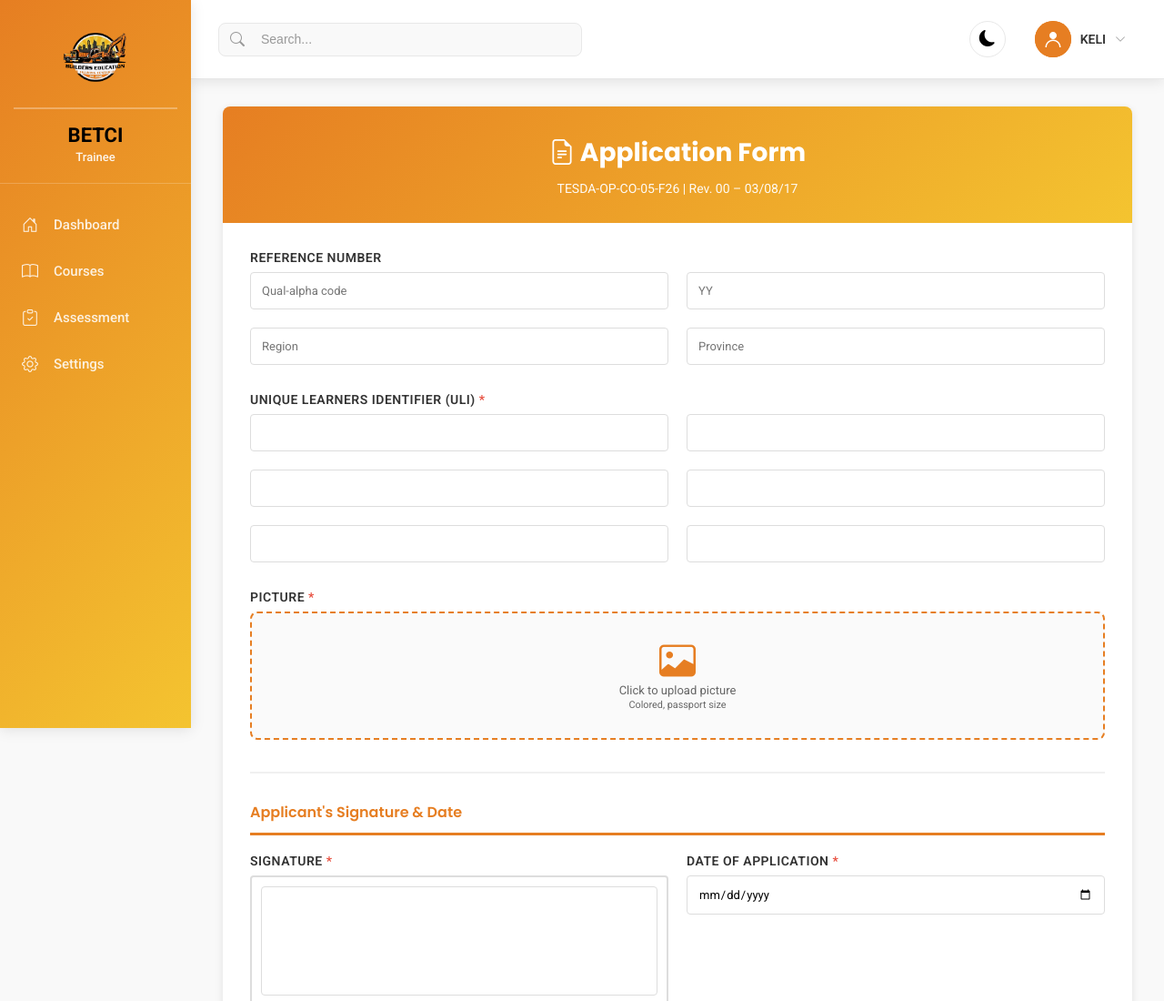
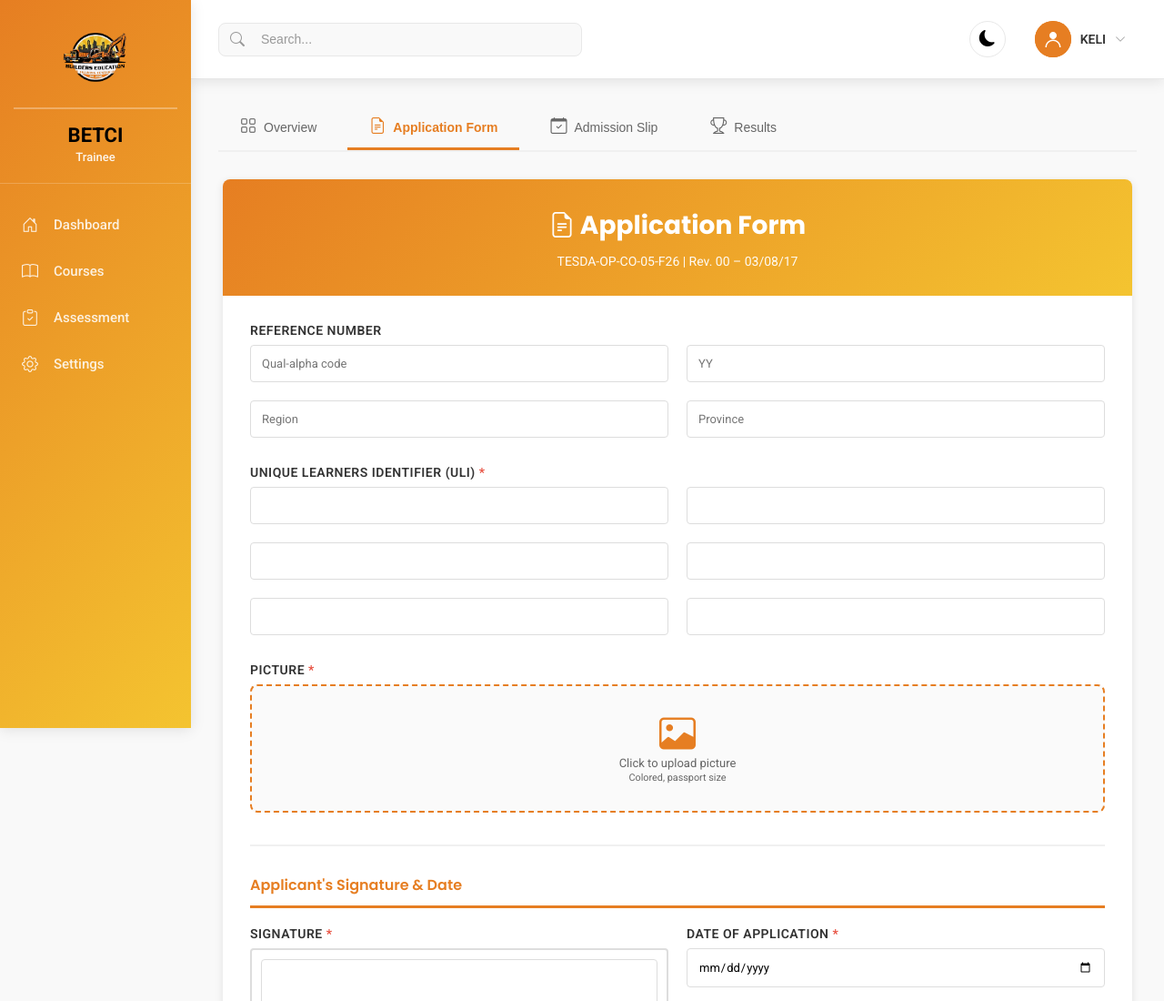
Before and after one commit to maglaquiivan/BETCIV1, a website: page frontend/trainee/pages/assessment/application-form.html in a window 1280 px wide. Shown: the top 1100 px of the page at 91% size. Drawn offline with nearby package versions, Linux system fonts and the light colour scheme.

Commit message:
Add persistent tab navigation to Application Form and Admission Slip pages

```diff
--- a/frontend/trainee/pages/assessment/application-form.html
+++ b/frontend/trainee/pages/assessment/application-form.html
@@ -12,6 +12,57 @@
     <link rel="stylesheet" href="../../assets/css/dashboard.css" />
     <link rel="stylesheet" href="../../assets/css/styles.css" />
     <style>
+        /* Tab Navigation Styles */
+        .tab-navigation {
+            display: flex;
+            gap: 10px;
+            margin: 0 0 30px 0;
+            border-bottom: 2px solid #f0f0f0;
+            padding-bottom: 0;
+            overflow-x: auto;
+        }
+
+        .tab-btn {
+            display: flex;
+            align-items: center;
+            gap: 8px;
+            padding: 12px 24px;
+            border: none;
+            background: transparent;
+            color: #666;
+            font-size: 14px;
+            font-weight: 500;
+            cursor: pointer;
+            transition: all 0.3s ease;
+            border-bottom: 3px solid transparent;
+            white-space: nowrap;
+        }
+
+        .tab-btn i {
+            font-size: 18px;
+        }
+
+        .tab-btn:hover {
+            color: #E67E22;
+            background: rgba(230, 126, 34, 0.05);
+        }
+
+        .tab-btn.active {
+            color: #E67E22;
+            border-bottom-color: #E67E22;
+            font-weight: 600;
+        }
+
+        @media (max-width: 768px) {
+            .tab-btn span {
+                display: none;
+            }
+
+            .tab-btn {
+                padding: 12px 16px;
+            }
+        }
+
         .application-wrapper {
             max-width: 1000px;
             margin: 0 auto;
@@ -480,6 +531,26 @@
 
             <!-- Application Form Content -->
             <div class="dashboard-content">
+                <!-- Tab Navigation -->
+                <div class="tab-navigation">
+                    <button class="tab-btn" onclick="window.location.href='../assessment.html'">
+                        <i class="bi bi-grid"></i>
+                        <span>Overview</span>
+                    </button>
+                    <button class="tab-btn active">
+                        <i class="bi bi-file-earmark-text"></i>
+                        <span>Application Form</span>
+                    </button>
+                    <button class="tab-btn" onclick="window.location.href='admission-slip.html'">
+                        <i class="bi bi-calendar-check"></i>
+                        <span>Admission Slip</span>
+                    </button>
+                    <button class="tab-btn" onclick="alert('Results will be available after assessment completion')">
+                        <i class="bi bi-trophy"></i>
+                        <span>Results</span>
+                    </button>
+                </div>
+
                 <div class="application-wrapper">
                     <div class="form-header">
                         <h1><i class="bi bi-file-earmark-text"></i> Application Form</h1>
```
Also changed, not shown: frontend/trainee/pages/assessment/admission-slip.html (+70 -0 lines).
